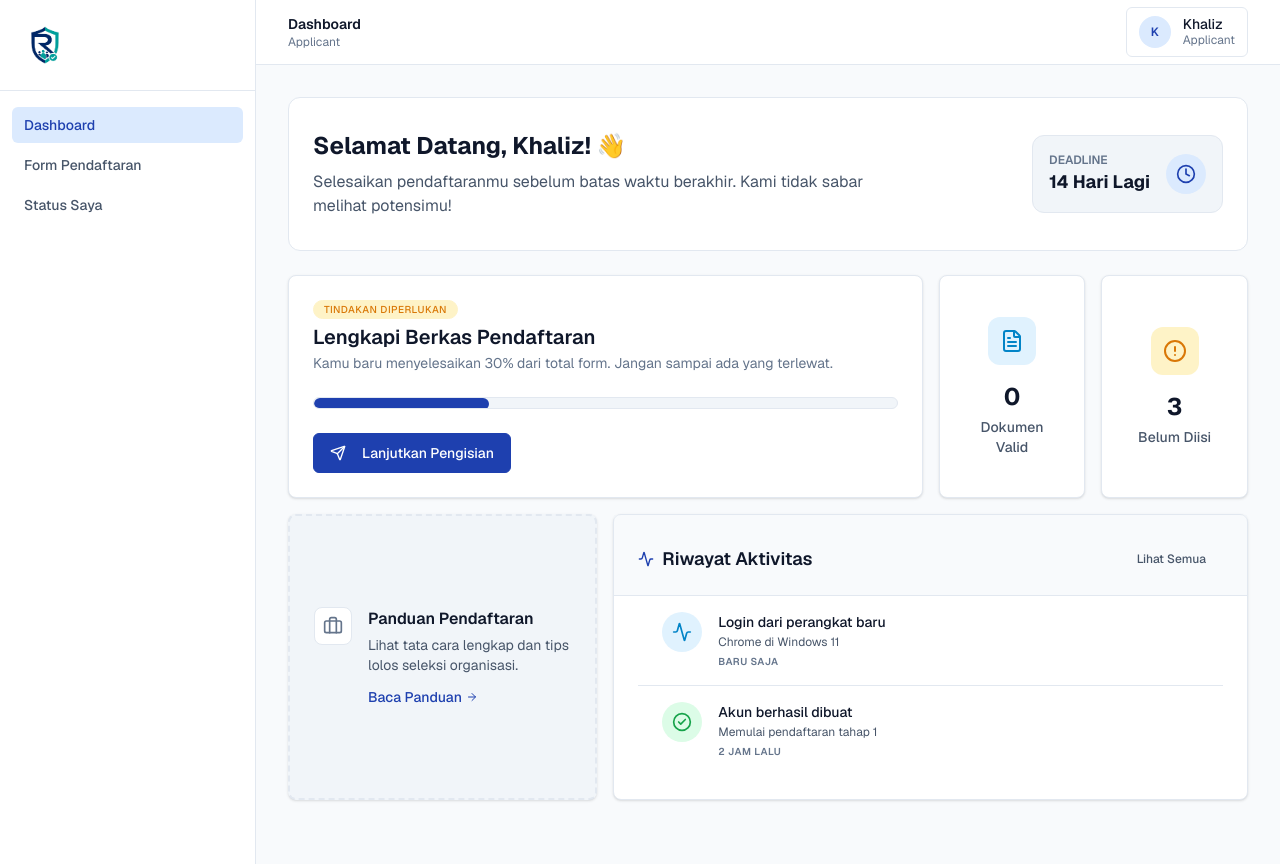
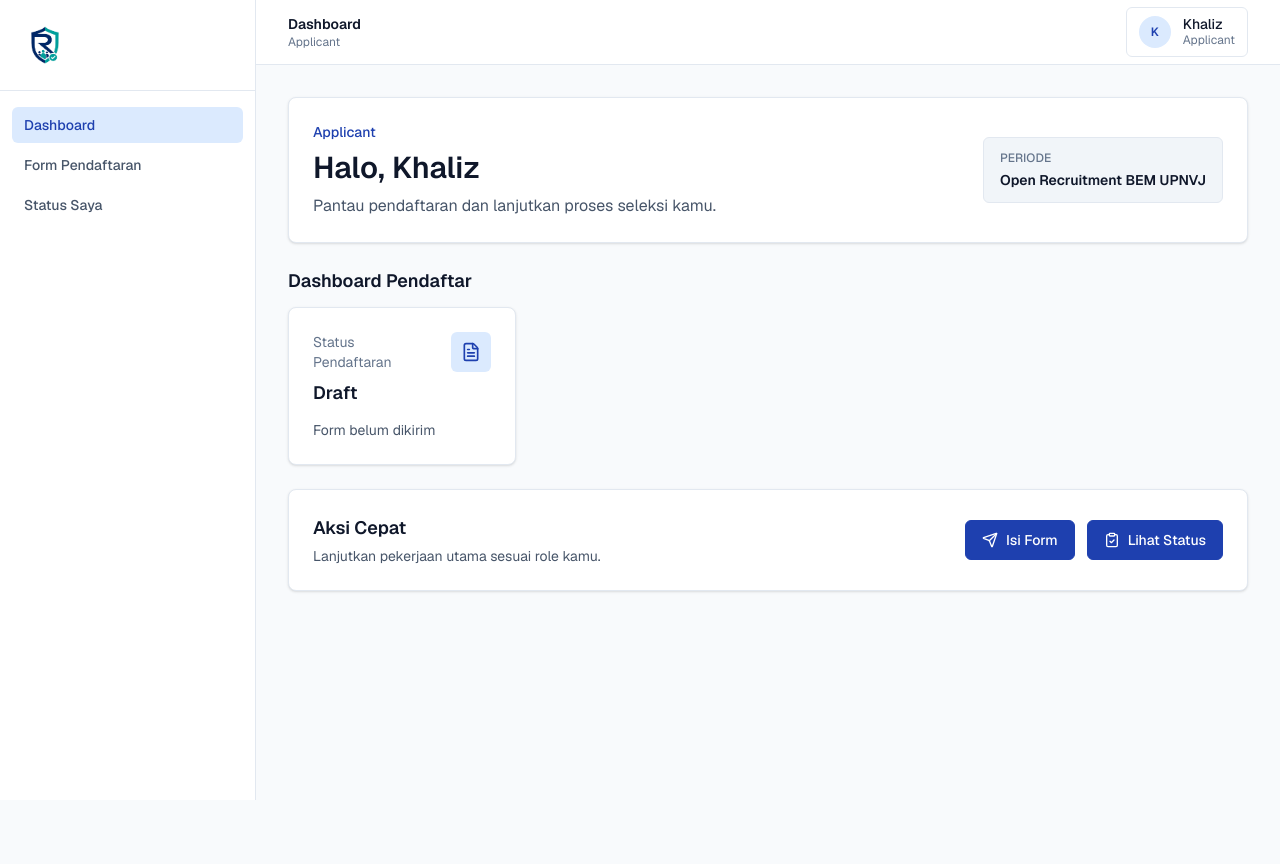
Before and after one commit to kanigaraa/rekor-web, a Next.js app: page /dashboard in a window 1280 px wide. After the commit the page ends 800 px from the top, so only its background shows below. Built offline with nearby package versions, Linux system fonts and the light colour scheme.

Commit message:
feat: add dashboard layout

```diff
--- a/src/app/dashboard/page.tsx
+++ b/src/app/dashboard/page.tsx
@@ -1,17 +1,19 @@
 import Link from "next/link";
 import {
+  ClipboardCheck,
+  ClipboardList,
   FileText,
-  Clock,
-  Activity,
-  ArrowRight,
+  History,
+  ListChecks,
   Send,
-  Briefcase,
-  AlertCircle,
-  CheckCircle2
+  UserCog,
+  Users,
 } from "lucide-react";
 
 import { DashboardShell } from "@/components/layout/dashboard-shell";
 import type { DashboardRole } from "@/components/layout/sidebar";
+import { roleLabels } from "@/components/layout/sidebar";
+import { Button } from "@/components/ui/button";
 import {
   Card,
   CardContent,
@@ -19,146 +21,242 @@ import {
   CardHeader,
   CardTitle,
 } from "@/components/ui/card";
-import { Button } from "@/components/ui/button";
-import { Badge } from "@/components/ui/badge";
 
 // TODO: Replace this mock role with server-side auth once session handling is ready.
 const mockRole: DashboardRole = "APPLICANT";
 const mockUserName = "Khaliz";
 
+type DashboardCard = {
+  title: string;
+  value: string;
+  description: string;
+  icon: typeof ClipboardList;
+};
+
+type DashboardAction = {
+  label: string;
+  href: string;
+  icon: typeof ClipboardList;
+};
+
+type DashboardContent = {
+  heading: string;
+  description: string;
+  cards: DashboardCard[];
+  actions: DashboardAction[];
+};
+
+const dashboardContentByRole: Record<DashboardRole, DashboardContent> = {
+  APPLICANT: {
+    heading: "Dashboard Pendaftar",
+    description: "Pantau pendaftaran dan lanjutkan proses seleksi kamu.",
+    cards: [
+      {
+        title: "Status Pendaftaran",
+        value: "Draft",
+        description: "Form belum dikirim",
+        icon: FileText,
+      },
+    ],
+    actions: [
+      { label: "Isi Form", href: "/apply", icon: Send },
+      { label: "Lihat Status", href: "/my-application", icon: ClipboardCheck },
+    ],
+  },
+  REVIEWER: {
+    heading: "Dashboard Reviewer",
+    description: "Lihat ringkasan pendaftar yang masuk ke tahap review.",
+    cards: [
+      {
+        title: "Pendaftar Menunggu Review",
+        value: "12",
+        description: "Perlu ditinjau",
+        icon: ClipboardList,
+      },
+      {
+        title: "Sudah Direview",
+        value: "28",
+        description: "Review tersimpan",
+        icon: ListChecks,
+      },
+    ],
+    actions: [
+      {
+        label: "Review Pendaftar",
+        href: "/reviewer/applications",
+        icon: ClipboardCheck,
+      },
+    ],
+  },
+  ADMIN: {
+    heading: "Dashboard Admin",
+    description: "Kelola data pendaftar dan status seleksi.",
+    cards: [
+      {
+        title: "Total Pendaftar",
+        value: "124",
+        description: "Semua pendaftar",
+        icon: Users,
+      },
+      {
+        title: "Terkirim",
+        value: "86",
+        description: "Form masuk",
+        icon: Send,
+      },
+      {
+        title: "Direview",
+        value: "31",
+        description: "Sedang diproses",
+        icon: ClipboardList,
+      },
+      {
+        title: "Diterima",
+        value: "18",
+        description: "Lolos seleksi",
+        icon: ClipboardCheck,
+      },
+      {
+        title: "Ditolak",
+        value: "9",
+        description: "Tidak lolos",
+        icon: FileText,
+      },
+    ],
+    actions: [
+      {
+        label: "Kelola Pendaftar",
+        href: "/admin/applications",
+        icon: Users,
+      },
+    ],
+  },
+  SUPER_ADMIN: {
+    heading: "Dashboard Super Admin",
+    description: "Pantau user, role, dan aktivitas utama Rekor.",
+    cards: [
+      {
+        title: "Total User",
+        value: "42",
+        description: "Akun terdaftar",
+        icon: Users,
+      },
+      {
+        title: "Reviewer",
+        value: "6",
+        description: "User reviewer",
+        icon: ClipboardCheck,
+      },
+      {
+        title: "Admin",
+        value: "3",
+        description: "User admin",
+        icon: UserCog,
+      },
+      {
+        title: "Activity Log",
+        value: "157",
+        description: "Aktivitas tercatat",
+        icon: History,
+      },
+    ],
+    actions: [
+      { label: "Kelola User", href: "/admin/users", icon: UserCog },
+      { label: "Activity Log", href: "/admin/activity-logs", icon: History },
+    ],
+  },
+};
+
 export default function DashboardPage() {
+  const dashboardContent = dashboardContentByRole[mockRole];
+
   return (
     <DashboardShell role={mockRole} userName={mockUserName}>
       <div className="space-y-6 pb-8">
-
-        {/* Welcome Banner */}
-        <div className="rounded-xl border border-border bg-surface px-6 py-8">
-          <div className="flex flex-col md:flex-row md:items-center justify-between gap-6">
+        <section className="rounded-lg border border-border bg-surface p-5 shadow-sm sm:p-6">
+          <div className="flex flex-col gap-4 lg:flex-row lg:items-center lg:justify-between">
             <div>
-              <h1 className="text-2xl font-bold text-text-primary mb-2">
-                Selamat Datang, {mockUserName}! 👋
+              <p className="text-sm font-medium text-primary">
+                {roleLabels[mockRole]}
+              </p>
+              <h1 className="mt-2 text-2xl font-semibold tracking-normal text-text-primary sm:text-3xl">
+                Halo, {mockUserName}
               </h1>
-              <p className="text-text-secondary max-w-xl text-base">
-                Selesaikan pendaftaranmu sebelum batas waktu berakhir. Kami tidak sabar melihat potensimu!
+              <p className="mt-2 max-w-2xl text-sm leading-6 text-text-secondary sm:text-base">
+                {dashboardContent.description}
               </p>
             </div>
-            <div className="shrink-0 bg-surface-muted p-4 rounded-xl border border-border">
-              <div className="flex items-center gap-4">
-                <div>
-                  <p className="text-xs font-semibold uppercase text-text-muted">Deadline</p>
-                  <p className="text-lg font-bold text-text-primary">14 Hari Lagi</p>
-                </div>
-                <div className="h-10 w-10 bg-primary-soft rounded-full flex items-center justify-center text-primary">
-                  <Clock className="h-5 w-5" />
-                </div>
-              </div>
+            <div className="rounded-md border border-border bg-surface-muted px-4 py-3">
+              <p className="text-xs font-medium uppercase text-text-muted">
+                Periode
+              </p>
+              <p className="mt-1 text-sm font-semibold text-text-primary">
+                Open Recruitment BEM UPNVJ
+              </p>
             </div>
           </div>
-        </div>
+        </section>
 
-        {/* Dashboard Grid Layout */}
-        <div className="grid gap-4 md:grid-cols-4 lg:grid-cols-6 auto-rows-auto">
+        <section>
+          <div className="mb-3">
+            <h2 className="text-lg font-semibold text-text-primary">
+              {dashboardContent.heading}
+            </h2>
+          </div>
+          <div className="grid gap-4 sm:grid-cols-2 xl:grid-cols-4">
+            {dashboardContent.cards.map((card) => {
+              const Icon = card.icon;
 
-          {/* Primary Action Card */}
-          <Card className="shadow-none md:col-span-4 flex flex-col justify-between">
-            <CardHeader>
-              <div className="flex items-center gap-2 mb-2">
-                <Badge variant="warning" className="uppercase text-[10px] font-bold tracking-wider">
-                  Tindakan Diperlukan
-                </Badge>
-              </div>
-              <CardTitle className="text-xl">
-                Lengkapi Berkas Pendaftaran
-              </CardTitle>
-              <CardDescription className="text-sm mt-1">
-                Kamu baru menyelesaikan 30% dari total form. Jangan sampai ada yang terlewat.
-              </CardDescription>
-            </CardHeader>
-            <CardContent>
-              {/* Progress Bar */}
-              <div className="w-full bg-surface-muted rounded-full h-3 mb-6 overflow-hidden border border-border">
-                <div className="bg-primary h-3 rounded-full transition-all" style={{ width: "30%" }} />
-              </div>
+              return (
+                <Card key={card.title} className="shadow-none">
+                  <CardHeader className="flex flex-row items-start justify-between gap-4 space-y-0 pb-3">
+                    <div>
+                      <CardDescription>{card.title}</CardDescription>
+                      <CardTitle className="mt-3 text-3xl">
+                        {card.value}
+                      </CardTitle>
+                    </div>
+                    <span className="flex size-10 shrink-0 items-center justify-center rounded-md bg-primary-soft text-primary">
+                      <Icon className="size-5" aria-hidden="true" />
+                    </span>
+                  </CardHeader>
+                  <CardContent>
+                    <p className="text-sm text-text-secondary">
+                      {card.description}
+                    </p>
+                  </CardContent>
+                </Card>
+              );
+            })}
+          </div>
+        </section>
 
-              <Link href="/apply" tabIndex={-1}>
-                <Button className="w-full sm:w-auto">
-                  <Send className="mr-2 h-4 w-4" /> Lanjutkan Pengisian
-                </Button>
-              </Link>
-            </CardContent>
-          </Card>
+        <section className="rounded-lg border border-border bg-surface p-5 shadow-sm sm:p-6">
+          <div className="flex flex-col gap-4 md:flex-row md:items-center md:justify-between">
+            <div>
+              <h2 className="text-lg font-semibold text-text-primary">
+                Aksi Cepat
+              </h2>
+              <p className="mt-1 text-sm text-text-secondary">
+                Lanjutkan pekerjaan utama sesuai role kamu.
+              </p>
+            </div>
+            <div className="flex flex-col gap-3 sm:flex-row">
+              {dashboardContent.actions.map((action) => {
+                const Icon = action.icon;
 
-          {/* Quick Stats 1 */}
-          <Card className="shadow-none md:col-span-2 lg:col-span-1 flex flex-col justify-center items-center text-center p-6">
-            <div className="bg-info-soft p-3 rounded-xl text-info mb-4">
-              <FileText className="h-6 w-6" />
+                return (
+                  <Link key={action.href} href={action.href} tabIndex={-1}>
+                    <Button className="w-full sm:w-auto">
+                      <Icon className="size-4" aria-hidden="true" />
+                      {action.label}
+                    </Button>
+                  </Link>
+                );
+              })}
             </div>
-            <p className="text-2xl font-bold text-text-primary">0</p>
-            <p className="text-sm font-medium text-text-secondary mt-1">Dokumen Valid</p>
-          </Card>
-
-          {/* Quick Stats 2 */}
-          <Card className="shadow-none md:col-span-2 lg:col-span-1 flex flex-col justify-center items-center text-center p-6">
-            <div className="bg-warning-soft p-3 rounded-xl text-warning mb-4">
-              <AlertCircle className="h-6 w-6" />
-            </div>
-            <p className="text-2xl font-bold text-text-primary">3</p>
-            <p className="text-sm font-medium text-text-secondary mt-1">Belum Diisi</p>
-          </Card>
-
-          {/* Guidelines / Help Card */}
-          <Card className="shadow-none bg-surface-muted md:col-span-2 lg:col-span-2 flex flex-col justify-center p-6 border-dashed border-2">
-             <div className="flex items-start gap-4">
-               <div className="bg-surface p-2 rounded-lg border border-border text-text-muted">
-                 <Briefcase className="h-5 w-5" />
-               </div>
-               <div>
-                 <h3 className="font-semibold text-text-primary mb-1">Panduan Pendaftaran</h3>
-                 <p className="text-sm text-text-secondary mb-3">Lihat tata cara lengkap dan tips lolos seleksi organisasi.</p>
-                 <Link href="/guidelines" className="text-sm font-medium text-primary hover:underline flex items-center gap-1">
-                   Baca Panduan <ArrowRight className="h-3 w-3" />
-                 </Link>
-               </div>
-             </div>
-          </Card>
-
-          {/* Activity Log */}
-          <Card className="shadow-none md:col-span-4 lg:col-span-4 flex flex-col">
-            <CardHeader className="border-b border-border bg-surface-muted/50 pb-4">
-              <div className="flex items-center justify-between">
-                <CardTitle className="text-base flex items-center gap-2 font-semibold">
-                  <Activity className="h-4 w-4 text-primary" /> Riwayat Aktivitas
-                </CardTitle>
-                <Button variant="ghost" className="h-8 text-xs px-2 py-1">Lihat Semua</Button>
-              </div>
-            </CardHeader>
-            <CardContent className="flex-1 p-0">
-              <div className="divide-y divide-border">
-                <div className="px-6 py-4 flex gap-4 hover:bg-surface-muted/50 transition-colors">
-                  <div className="flex h-10 w-10 shrink-0 items-center justify-center rounded-full bg-info-soft text-info">
-                    <Activity className="h-5 w-5" />
-                  </div>
-                  <div>
-                    <p className="text-sm font-medium text-text-primary">Login dari perangkat baru</p>
-                    <p className="text-xs text-text-secondary mt-0.5">Chrome di Windows 11</p>
-                    <p className="text-[10px] text-text-muted mt-1 uppercase tracking-wider font-semibold">Baru Saja</p>
-                  </div>
-                </div>
-                <div className="px-6 py-4 flex gap-4 hover:bg-surface-muted/50 transition-colors">
-                  <div className="flex h-10 w-10 shrink-0 items-center justify-center rounded-full bg-success-soft text-success">
-                    <CheckCircle2 className="h-5 w-5" />
-                  </div>
-                  <div>
-                    <p className="text-sm font-medium text-text-primary">Akun berhasil dibuat</p>
-                    <p className="text-xs text-text-secondary mt-0.5">Memulai pendaftaran tahap 1</p>
-                    <p className="text-[10px] text-text-muted mt-1 uppercase tracking-wider font-semibold">2 Jam Lalu</p>
-                  </div>
-                </div>
-              </div>
-            </CardContent>
-          </Card>
-
-        </div>
+          </div>
+        </section>
       </div>
     </DashboardShell>
   );
```
